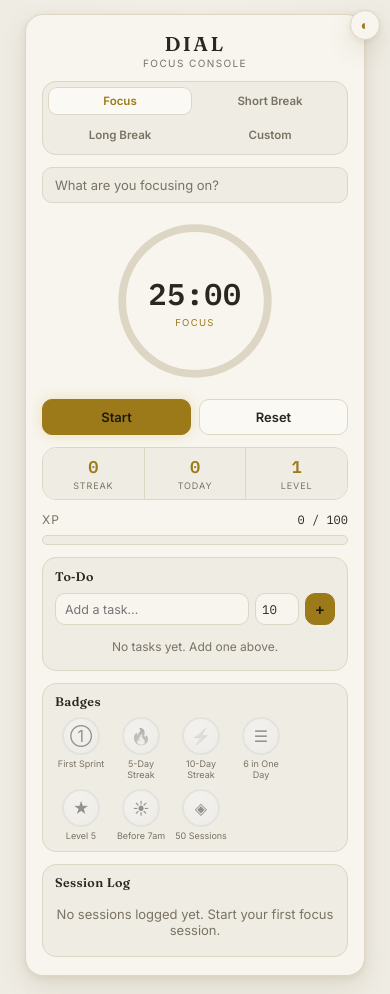
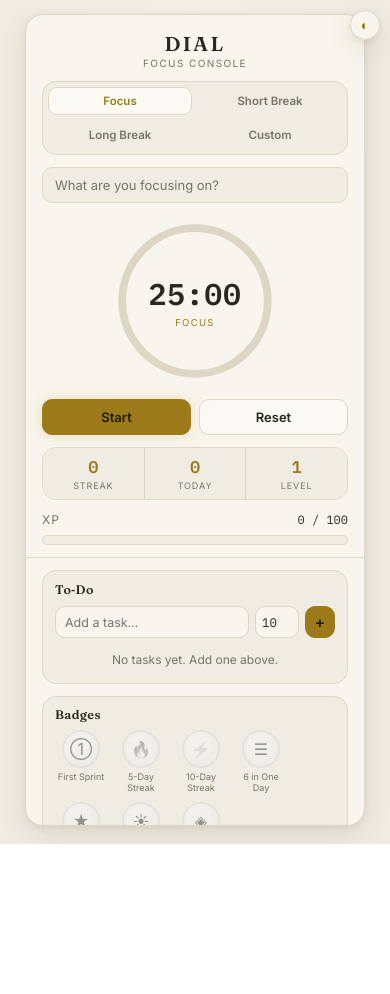
Before and after one commit to karthik9319/dial, a plain HTML site: page index.html in a window 390 px wide. After the commit the page ends 844 px from the top, so only its background shows below. Drawn offline with Linux system fonts and the light colour scheme.

Commit message:
refactor: restructure console layout for improved usability and responsiveness

```diff
--- a/index.html
+++ b/index.html
@@ -20,6 +20,7 @@
 
 <main class="console">
 
+  <div class="console__fixed">
     <header class="console__header">
       <h1 class="brand">DIAL</h1>
       <p class="brand__sub">focus console</p>
@@ -87,7 +88,9 @@
         <div class="xp-bar__fill" id="xpFill"></div>
       </div>
     </section>
+  </div>
 
+  <div class="console__scroll">
     <section class="panel todo-panel">
       <h2 class="panel__title">To‑Do</h2>
       <form class="todo-add" id="todoForm">
@@ -112,6 +115,7 @@
         <p class="log__empty" id="logEmpty">No sessions logged yet. Start your first focus session.</p>
       </div>
     </section>
+  </div>
 
 </main>
 
--- a/styles.css
+++ b/styles.css
@@ -115,11 +115,30 @@ body {
   width: 100%;
   max-width: 340px;
   min-width: 0;
+  height: calc(100vh - 32px);
   background: var(--panel);
   border: 1px solid var(--hairline);
   border-radius: var(--radius-lg);
   box-shadow: var(--shadow);
-  padding: 16px 16px 18px;
+  display: flex;
+  flex-direction: column;
+  overflow: hidden;
+}
+
+.console__fixed {
+  flex: none;
+  padding: 16px 16px 12px;
+  display: flex;
+  flex-direction: column;
+  gap: 12px;
+  border-bottom: 1px solid var(--hairline);
+}
+
+.console__scroll {
+  flex: 1 1 auto;
+  min-height: 0;
+  overflow-y: auto;
+  padding: 12px 16px 16px;
   display: flex;
   flex-direction: column;
   gap: 12px;
@@ -726,8 +745,12 @@ body {
 
 /* ---------- Responsive ---------- */
 @media (max-width: 300px) {
-  .console {
-    padding: 12px 10px 14px;
+  .console__fixed {
+    padding: 12px 10px 10px;
+    gap: 10px;
+  }
+  .console__scroll {
+    padding: 10px 10px 14px;
     gap: 10px;
   }
 }
```
Lines whose indentation alone changed are shown as unchanged.
